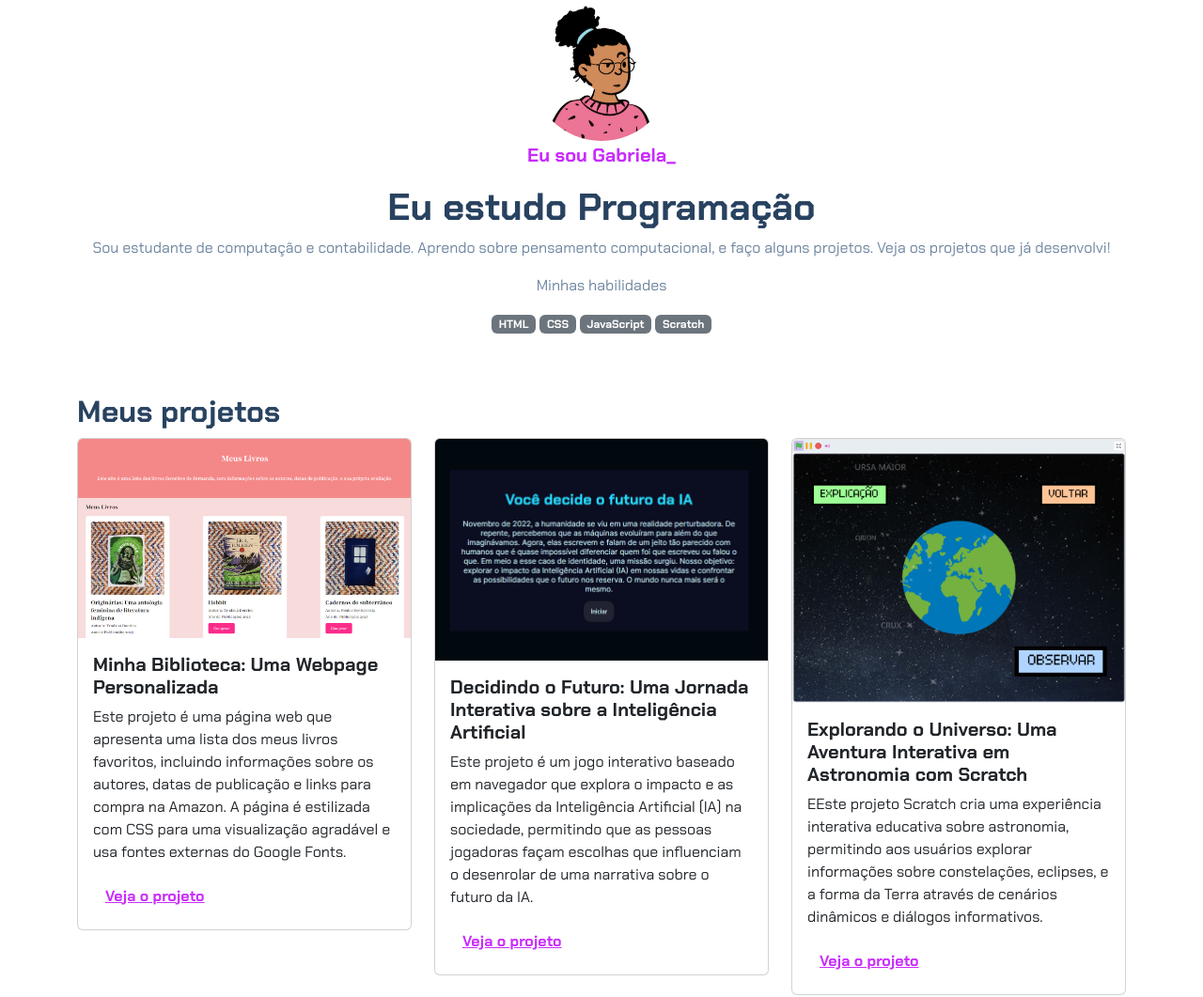
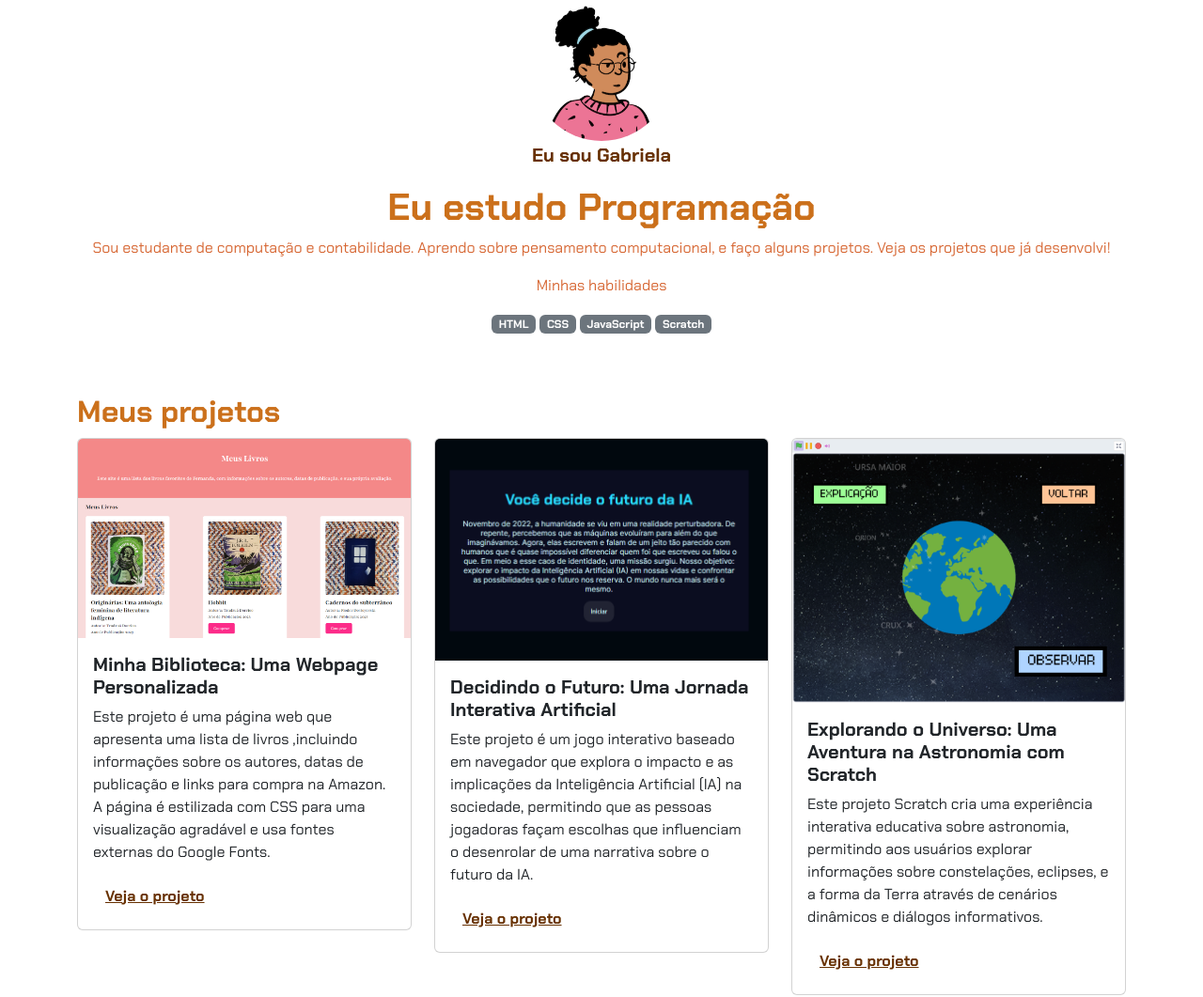
Before and after one commit to gabii0404/ALURAFIGMA, a plain HTML site: page index.html in a window 1280 px wide. Shown: the top 1061 px of the page at 94% size. Drawn offline with nearby package versions, Linux system fonts and the light colour scheme; files whose address does not match are found by name.

Commit message:
Add files via upload

```diff
--- a/index.html
+++ b/index.html
@@ -14,7 +14,7 @@
     <header class="container text-center">
         <img src="img/avatar-perfil.png" alt="avatar da Fernanda" class="rounded-circle" width="150" height="150"
             srcset="">
-        <p class="lead">Eu sou Gabriela_</p>
+        <p class="lead">Eu sou Gabriela</p>
         <h1>Eu estudo Programação</h1>
         <p>Sou estudante de computação e contabilidade. Aprendo sobre pensamento computacional, e faço alguns projetos. Veja os projetos
             que já desenvolvi!</p>
@@ -35,8 +35,8 @@
                     <img src="img/projeto-1.png" class="card-img-top" alt="Imagem do projeto de biblioteca virtual">
                     <div class="card-body">
                         <h5 class="card-title">Minha Biblioteca: Uma Webpage Personalizada</h5>
-                        <p class="card-text">Este projeto é uma página web que apresenta uma lista dos meus livros
-                            favoritos, incluindo informações sobre os autores, datas de publicação e links para compra
+                        <p class="card-text">Este projeto é uma página web que apresenta uma lista de livros
+                            ,incluindo informações sobre os autores, datas de publicação e links para compra
                             na Amazon. A página é estilizada com CSS para uma visualização agradável e usa fontes
                             externas do Google Fonts.
                         </p>
@@ -50,7 +50,7 @@
                 <div class="card">
                     <img src="img/projeto-2.png" class="card-img-top" alt="Imagem do projeto de biblioteca virtual">
                     <div class="card-body">
-                        <h5 class="card-title">Decidindo o Futuro: Uma Jornada Interativa sobre a Inteligência
+                        <h5 class="card-title">Decidindo o Futuro: Uma Jornada Interativa
                             Artificial</h5>
                         <p class="card-text">Este projeto é um jogo interativo baseado em navegador que explora o
                             impacto e as implicações da Inteligência Artificial (IA) na sociedade, permitindo que as
@@ -67,9 +67,9 @@
                 <div class="card">
                     <img src="img/projeto-3.png" class="card-img-top" alt="Imagem do projeto de biblioteca virtual">
                     <div class="card-body">
-                        <h5 class="card-title">Explorando o Universo: Uma Aventura Interativa em Astronomia com Scratch
+                        <h5 class="card-title">Explorando o Universo: Uma Aventura na Astronomia com Scratch
                         </h5>
-                        <p class="card-text">EEste projeto Scratch cria uma experiência interativa educativa sobre
+                        <p class="card-text">Este projeto Scratch cria uma experiência interativa educativa sobre
                             astronomia, permitindo aos usuários explorar informações sobre constelações, eclipses, e a
                             forma da Terra através de cenários dinâmicos e diálogos informativos.
                         </p>
--- a/style.css
+++ b/style.css
@@ -1,9 +1,9 @@
 @import url('https://fonts.googleapis.com/css2?family=Chakra+Petch:ital,wght@0,300;0,400;0,500;0,600;0,700;1,300;1,400;1,500;1,600;1,700&display=swap');
 
 :root {
-    --cor-principal: #6E859F;
-    --cor-secundaria: #284260;
-    --cor-destaque: #C92BFC;
+    --cor-principal: #cd4100cb;
+    --cor-secundaria: #cb701b;
+    --cor-destaque: #673000;
 }
 
 body {
```
